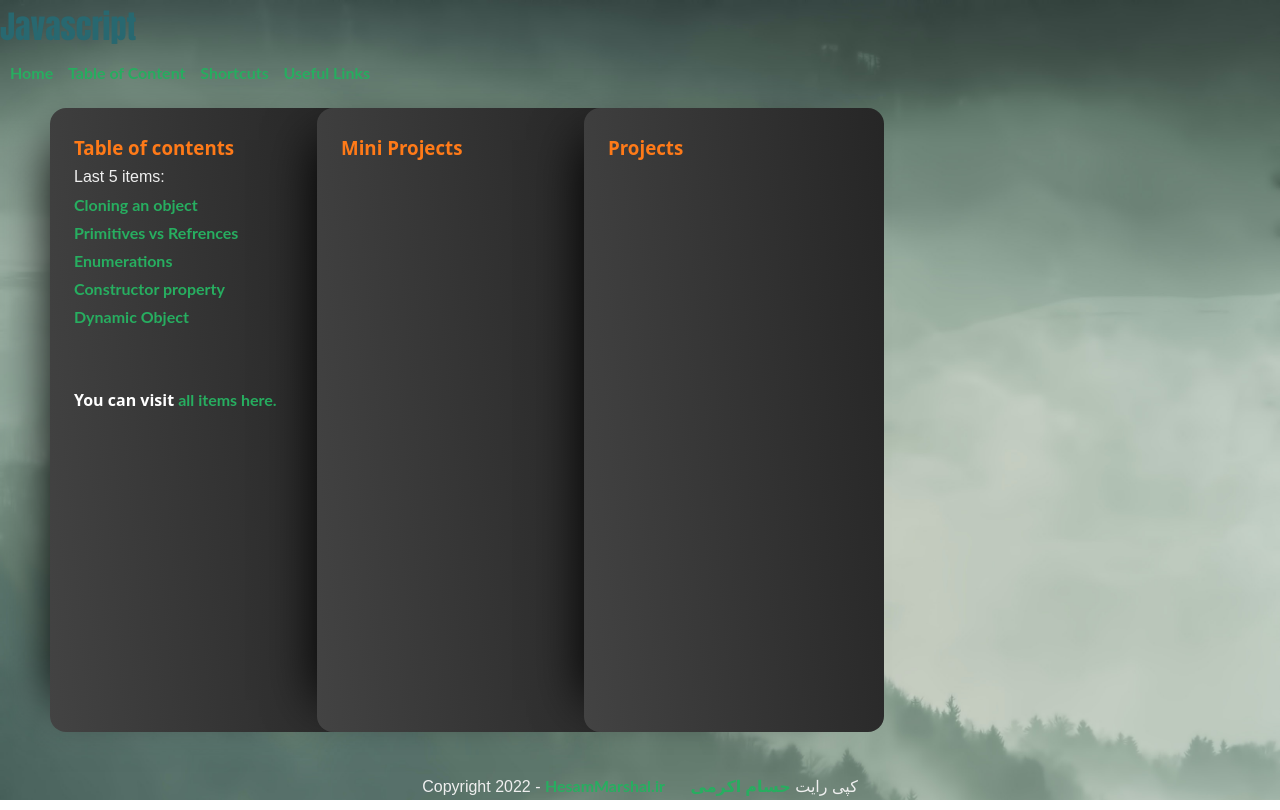
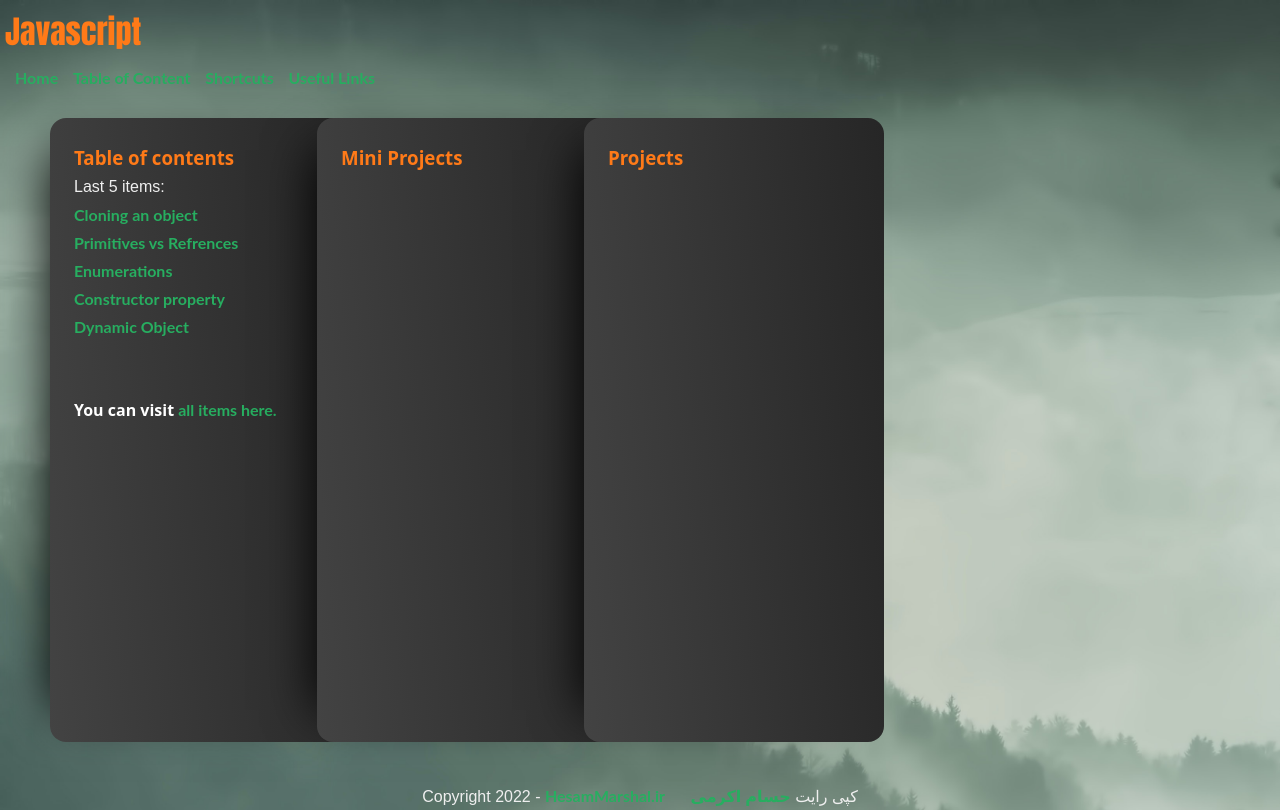
Before and after one commit to HesamMarshal/javascript_tutorial, a plain HTML site: page index.html in a window 1280 px wide. Drawn offline with Linux system fonts and the light colour scheme.

Commit message:
change color of header

```diff
--- a/css/styles.css
+++ b/css/styles.css
@@ -52,7 +52,7 @@ body {
 
 
 h1 {
-    color: var(--color-primary);
+    color: var(--color-secondary);
     font-family: Impact;
 }
 
@@ -94,6 +94,7 @@ main {
 
 .header {
     /* background-color: goldenrod; */
+    padding: 5px;
 
 }
 
```
